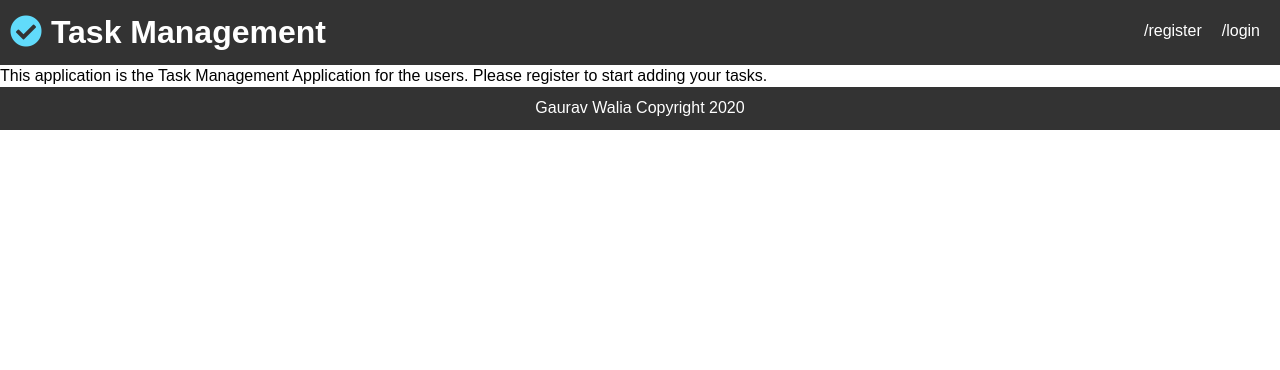
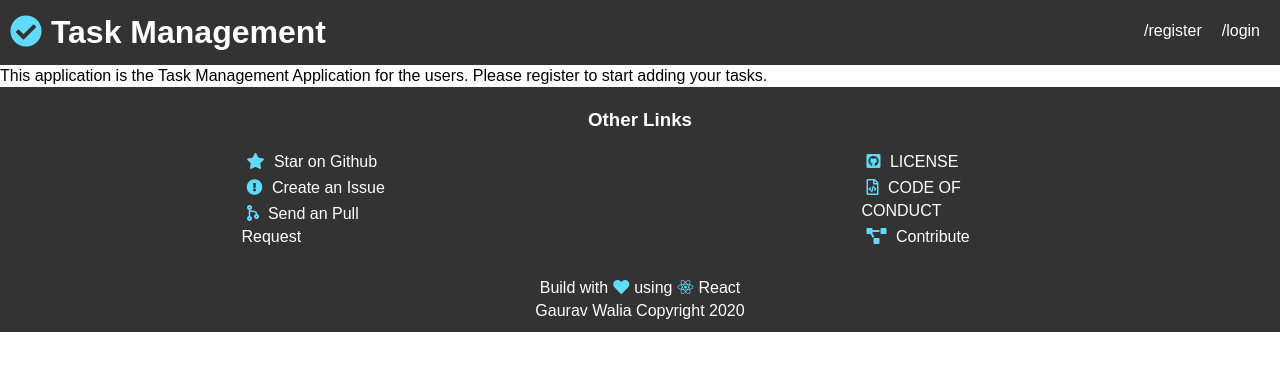
Before and after one commit to GauravWalia19/React-Todo-App, a React (Create React App) app in the folder client/: page / in a window 1280 px wide. Shown: the top 370 px of the page. Built offline with nearby package versions, Linux system fonts and the light colour scheme.

Commit message:
updated the error handling

```diff
--- a/client/src/components/common/Footer.js
+++ b/client/src/components/common/Footer.js
@@ -1,18 +1,62 @@
 import React from 'react';
+import '../styles/Footer.css';
 
 const Footer = () => {
     return (
-        <div style={footerStyle}>
-            Gaurav Walia Copyright 2020
+        <div className="footerStyle">
+            <div id="footerUpperDiv">
+                <h3>Other Links</h3>
+                <div className="footerDivs">
+                    <ul>
+                        <li>
+                            <a href="https://github.com/GauravWalia19/React-Todo-App" className="footerLinkStyle">
+                                <i className="fas fa-star footerIconStyle"></i> Star on Github
+                            </a>
+                        </li>
+                        <li>
+                            <a href="https://github.com/GauravWalia19/React-Todo-App/issues" className="footerLinkStyle">
+                                <i className="fas fa-exclamation-circle footerIconStyle"></i> Create an Issue
+                            </a>
+                        </li>
+                        <li>
+                            <a href="https://github.com/GauravWalia19/React-Todo-App/pulls" className="footerLinkStyle">
+                                <i className="fas fa-code-branch footerIconStyle"></i> Send an Pull Request
+                            </a>
+                        </li>
+                    </ul>
+                </div>
+                <div className="footerDivs">
+                    <ul>
+                        <li>
+                            <a href="https://github.com/GauravWalia19/React-Todo-App/blob/master/LICENSE" className="footerLinkStyle">
+                                <i className="fab fa-github-square footerIconStyle"></i> LICENSE
+                            </a>
+                        </li>
+                        <li>
+                            <a href="https://github.com/GauravWalia19/React-Todo-App/blob/master/.github/CODE_OF_CONDUCT.md" className="footerLinkStyle">
+                                <i className="far fa-file-code footerIconStyle"></i> CODE OF CONDUCT
+                            </a>
+                        </li>
+                        <li>
+                            <a href="https://github.com/GauravWalia19/React-Todo-App/blob/master/.github/CONTRIBUTING.md" className="footerLinkStyle">
+                                <i className="fas fa-project-diagram footerIconStyle"></i> Contribute
+                            </a>
+                        </li>
+                    </ul>
+                </div>
+            </div>
+            <div>
+                <span>
+                    Build with
+                    <i className="fas fa-heart footerIconStyle"></i>
+                    using
+                    <i className="fab fa-react footerIconStyle"></i>
+                    React
+                </span>
+                <br/>
+                Gaurav Walia Copyright 2020
+            </div>
         </div>
     )
 }
-
-const footerStyle={
-    background: '#333',
-    color: '#fff',
-    textAlign: 'center',
-    padding: '10px'
-}
-
 export default Footer;
--- a/client/src/components/common/Header.js
+++ b/client/src/components/common/Header.js
@@ -25,6 +25,7 @@ const Header = (props) => {
     const handleLogout = () => {
         // delete the token from localstorage
         localStorage.setItem('token', '');
+        alert('You are successfully logout');
         props.history.push('/');
     }
 
@@ -46,17 +47,24 @@ const Header = (props) => {
                     {showDropdown()}
                 </React.Fragment>
             )
-        }else if(props.history!==undefined){
-            return <i className="fas fa-user-circle fa-2x navlinks"></i>
+        }else if(props.history===undefined){
+            return (
+                <React.Fragment>
+                    <Link to="/login" className="navlinks">/login</Link>
+                    <Link to="/register" className="navlinks">/register</Link>
+                </React.Fragment>
+            )
         }
     }
 
     return (
         <header className="header">
             {getProfileLinks()}
-            <Link to="/login" className="navlinks">/login</Link>
-            <Link to="/register" className="navlinks">/register</Link>
-            <h1><i className="fas fa-check-circle"></i> Task Management</h1>
+            <h1>
+                <Link to={props.history===undefined ? "/" : "/home"} className="taskHeader">
+                    <i className="fas fa-check-circle"></i> Task Management
+                </Link>
+            </h1>
         </header>
     )
 }
--- a/client/src/components/pages/Home.js
+++ b/client/src/components/pages/Home.js
@@ -5,12 +5,14 @@ import AddTodo from '../AddTodo';
 import Todos from '../Todos';
 import axios from 'axios';
 import PageError from '../common/PageError';
+import '../styles/Home.css';
 
 const Home = (props) => {
     const [todoState, setTodoState] = useState({ todos: [] });
     const [errors, setErrors] = useState([]);
 
     useEffect(() => {
+        if(localStorage.getItem('token')){
             axios.get('/api/v1/todos?limit=15',{
                 headers: {
                     'x-auth-token': localStorage.getItem('token')
@@ -31,6 +33,9 @@ const Home = (props) => {
             .catch(err => {
                 alert("User is unautherized to get Todos");
             })
+        }else{
+            alert("You are unautherized to proceed\nWait you are being redirected");
+        }
     }, [])
 
     // this function will change the status of the todos
@@ -171,10 +176,10 @@ const Home = (props) => {
     }
 
     return (
-        <div style={{ padding: "0 1rem" }}>
+        <div className="homeStyle">
             <Header history={props.history}/>
             <AddTodo addTodo={addTodo} />
-            <div style={errorStyle}>
+            <div className="errorStyle">
                 <PageError errors={errors} setErrors={setErrors}/>
             </div>
             <Todos
@@ -189,11 +194,4 @@ const Home = (props) => {
     )
 }
 
-const errorStyle={
-    position: 'absolute',
-    marginTop: '0px',
-    marginRight: '5px',
-    right: "8px",
-    width: "30%"
-}
 export default Home;
--- a/client/src/components/pages/Login.js
+++ b/client/src/components/pages/Login.js
@@ -28,11 +28,12 @@ const Login = (props) => {
             if(_user!==undefined){
                 // add token to localstorage
                 localStorage.setItem('token', _user.data.token);
+                alert("Successfully logged in");
                 props.history.push('/home');
             }
         })
         .catch(err => {
-            setErrors([...errors, "User or password is incorrect"]);
+            setErrors([...errors, "Email or Password is incorrect"]);
             return;
         })
         setUser({email:'',password:''})
--- a/client/src/components/pages/Register.js
+++ b/client/src/components/pages/Register.js
@@ -41,6 +41,7 @@ const Register = (props) => {
             if(_user!==undefined){
                 // add token to localstorage
                 localStorage.setItem('token', _user.data.token);
+                alert("User created successfully");
                 props.history.push('/home');
             }
         })
--- /dev/null
+++ b/client/src/components/styles/Footer.css
@@ -0,0 +1,46 @@
+.footerStyle{
+    background: #333;
+    color: #fff;
+    text-align: center;
+    padding: 10px;
+}
+.footerIconStyle{
+    color: #61DBFB;
+    padding: 5px;
+}
+.footerLinkStyle{
+    color: white;
+}
+#footerUpperDiv{
+    padding: 10px;
+}
+.footerDivs{
+    text-align: left;
+    display: inline-block;
+    vertical-align: top;
+    padding: 15px;
+    margin: auto;
+}
+.footerDivs>ul{
+    list-style-type: none;
+    width: 100%;
+    margin: auto;
+}
+.fa-code-branch{
+    transform: rotate(180deg) scaleX(-1);
+}
+@media screen and (min-width: 465px){
+    .footerDivs{
+        width: 50%;
+    }
+}
+@media screen and (min-width: 750px){
+    .footerDivs>ul{
+        width: 70%;
+    }
+}
+@media screen and (min-width: 840px){
+    .footerDivs>ul{
+        width: 30%;
+    }
+}
--- a/client/src/components/styles/Header.css
+++ b/client/src/components/styles/Header.css
@@ -2,6 +2,12 @@
     background: #333;
     color: #fff;
     padding: 10px;
+}
+.header > h1{
+    font-size: 1.7em;
+}
+.taskHeader{
+    color: #fff;
 }
 .navlinks{
     float: right;
@@ -21,3 +27,8 @@
 .fa-check-circle{
     color: #61DBFB;
 }
+@media screen and (min-width: 426px){
+    .header > h1{
+        font-size: 2em;
+    }
+}
--- /dev/null
+++ b/client/src/components/styles/Home.css
@@ -0,0 +1,16 @@
+.homeStyle{
+    padding: 0;
+}
+.errorStyle{
+    position: absolute;
+    margin-top: 0px;
+    margin-right: 5px;
+    right: 8px;
+    width: 60%;
+}
+
+@media screen and (min-width: 426px){
+    .homeStyle{
+        padding: 0 1rem;
+    }
+}
```
Lines whose indentation alone changed are shown as unchanged.
